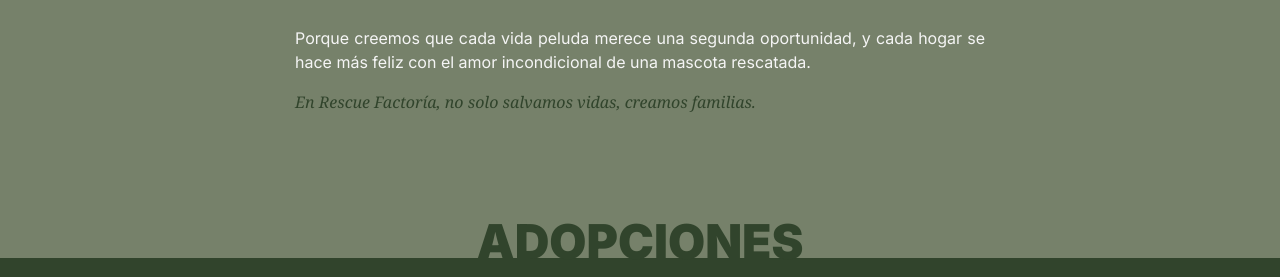
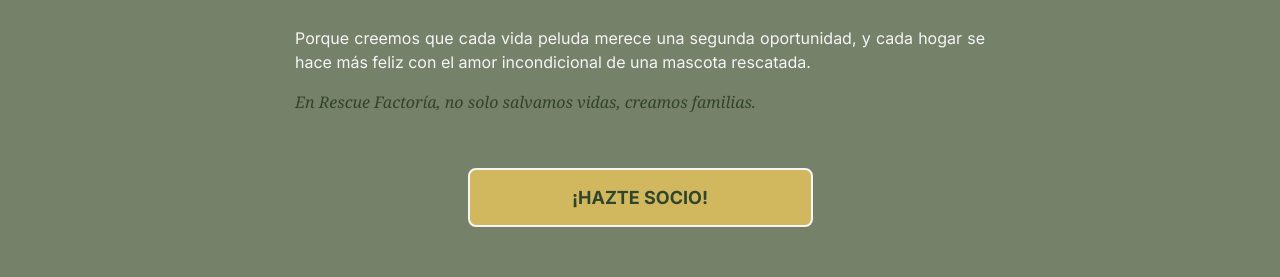
Before and after one commit to a-bac-0/rescue_factory, a React (Vite) app in the folder client/: page / in a window 1280 px wide. Shown: the part 1280-1557 px from the top of the page. Built offline with nearby package versions, Linux system fonts and the light colour scheme.

Commit message:
Hazte Socio button added

```diff
--- a/client/src/pages/Home.jsx
+++ b/client/src/pages/Home.jsx
@@ -60,7 +60,15 @@ const Home = () => {
         <i className="font-serif text-[#31442C] block mb-10 sm:mb-4">
           En Rescue Factoría, no solo salvamos vidas, creamos familias.
         </i>
+
+        <section className="pt-[38px] flex justify-center">
+          <MyButton
+            label="¡HAZTE SOCIO!"
+            onClick={() => useNavigate('/**')}
+          />
+        </section>
       </section>
+
 
       <section className="relative min-h-dvh bg-[#31442C] pt-14 pb-36">
         <div className="absolute -top-[2.5rem] sm:-top-[2.5rem] left-0 w-full h-full flex justify-center ">
```
